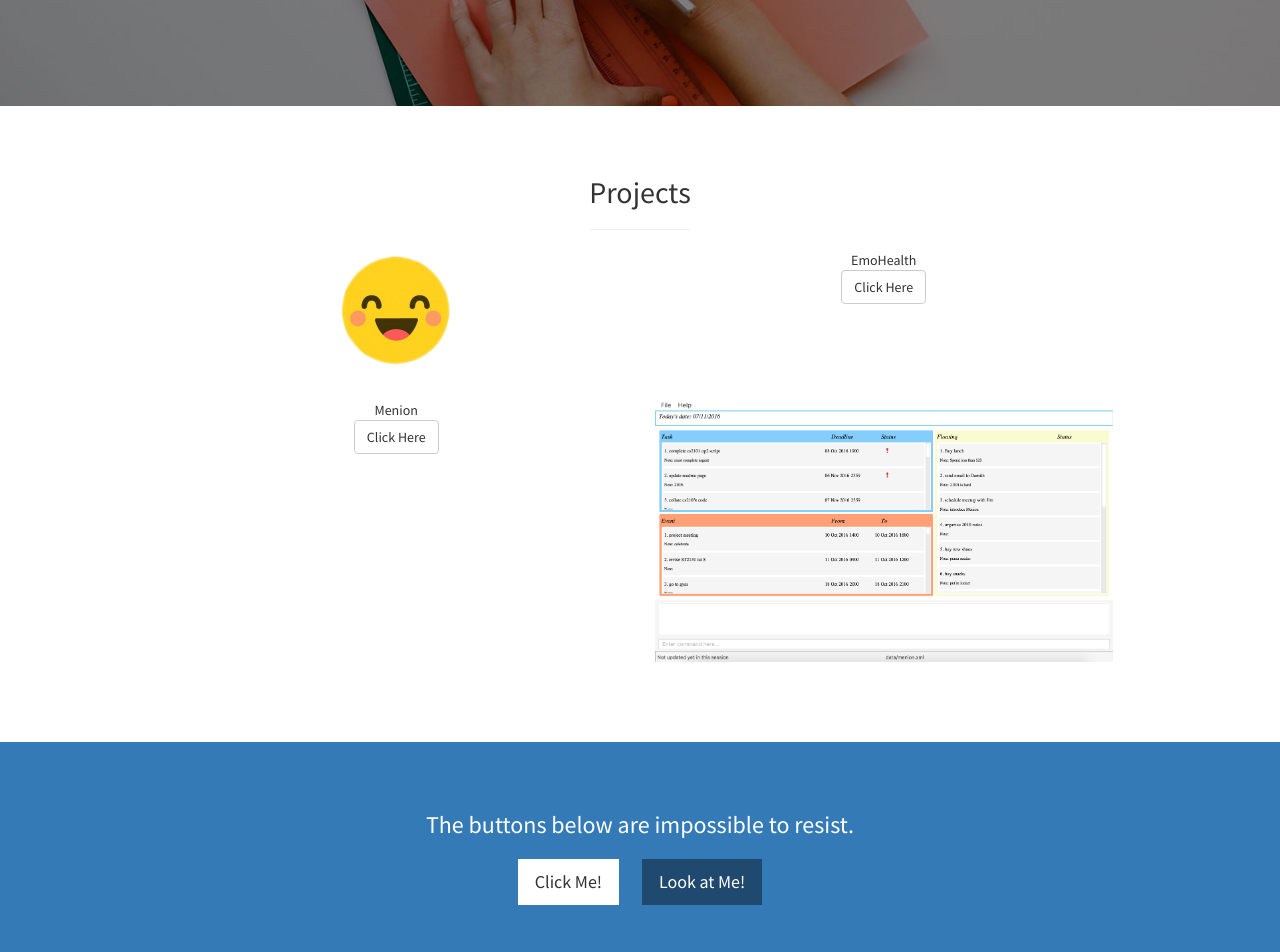
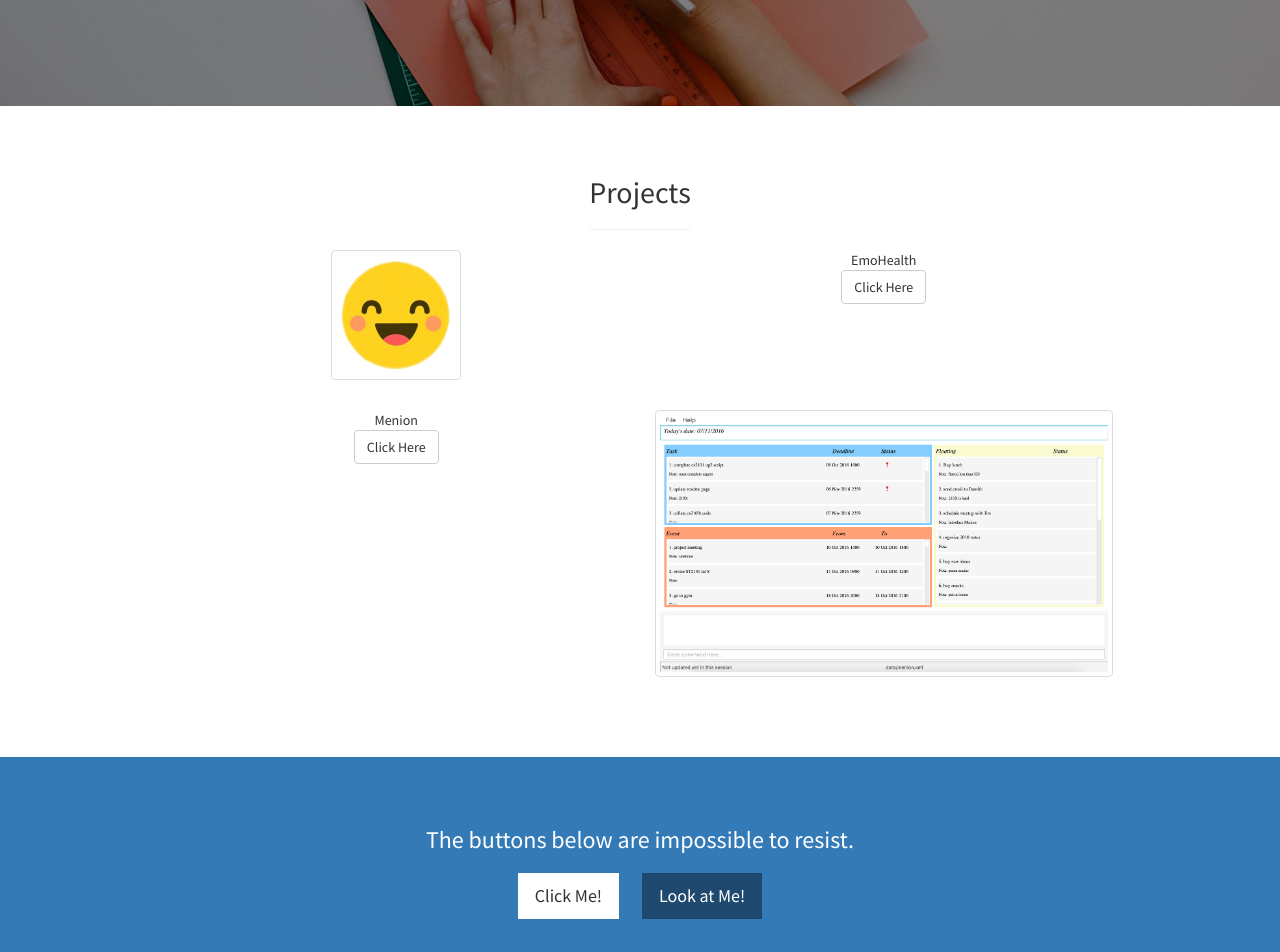
Before and after one commit to lowjiansheng/lowjiansheng, a Jekyll site: the page built from index.html, in a window 1280 px wide. Shown: the part 2032-2984 px from the top of the page. Built offline with Jekyll 4.4.1, drawn with Linux system fonts in a browser that asks for light colours.

Commit message:
Change portfolio pictures to thumbnail

```diff
--- a/_includes/portfolio.html
+++ b/_includes/portfolio.html
@@ -8,7 +8,7 @@
           <div class="col-md-6">
             <div class="portfolio-item">
               <a href="https://github.com/EmoHealth/mobile-app">
-                <img class="img-portfolio img-responsive" src="img/emo_health.png">
+                <img class="img-portfolio img-responsive img-thumbnail" src="img/emo_health.png">
               </a>
             </div>
           </div>
@@ -31,7 +31,7 @@
           <div class="col-md-6">
             <div class="portfolio-item">
               <a href="https://github.com/CS2103AUG2016-W14-C2/main">
-                <img class="img-portfolio img-responsive" src="img/menion.png">
+                <img class="img-portfolio img-responsive img-thumbnail" src="img/menion.png">
               </a>
             </div>
           </div>
```
